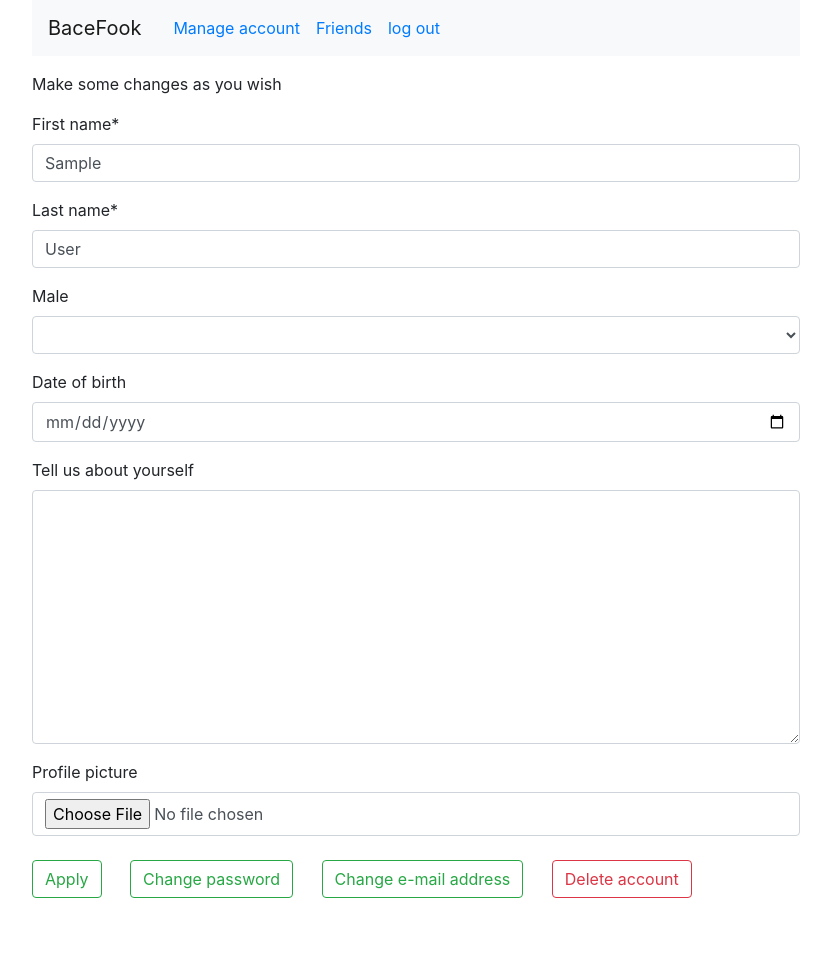
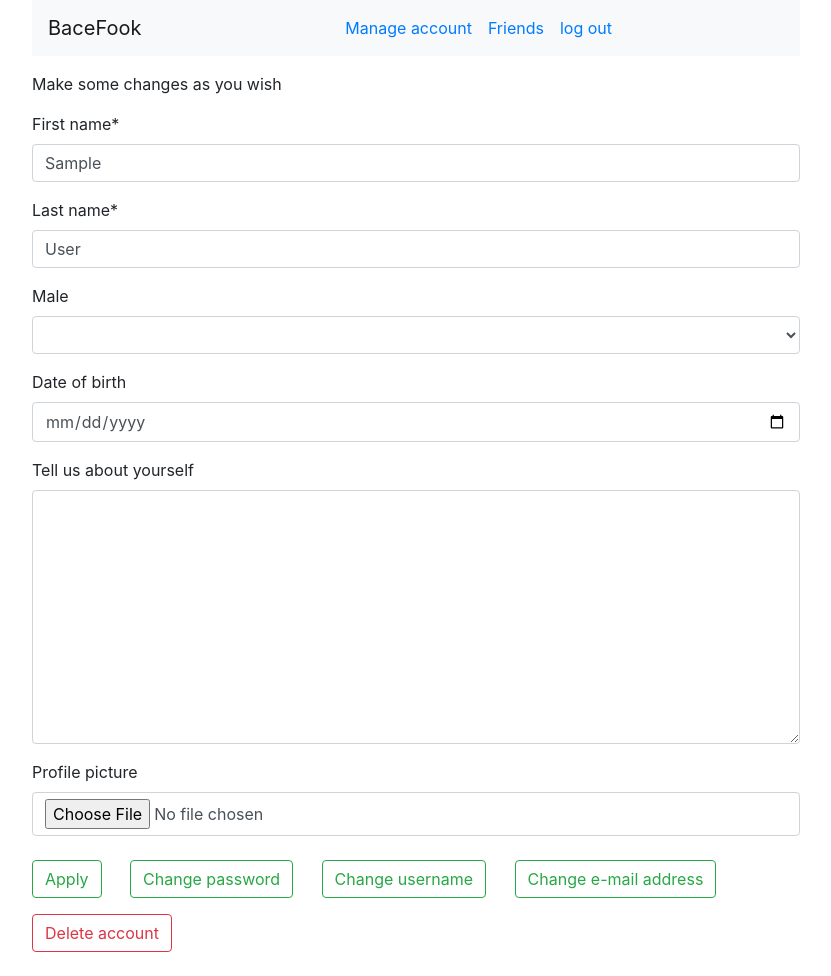
Before and after one commit to bartnyk/django-BaceFook, a Django app: page /accounts/settings/ in a window 1280 px wide. Shown: the whole page, without its empty margins (224-1055 px from the left). Before the commit the page ends 898 px from the top, so only its background shows below. Run offline with Django 3.2, Linux system fonts and the light colour scheme; the visitor is signed in with stand-in values (Sample User, id 1); data comes from the database, SQL or seed files in the repository; some libraries are stand-ins or nearby versions.

Commit message:
User is able to change username/email and delete an account

```diff
--- a/templates/base.html
+++ b/templates/base.html
@@ -7,6 +7,9 @@
 
         {% endblock title %}
     </title>
+    <script src="https://code.jquery.com/jquery-3.2.1.slim.min.js" integrity="sha384-KJ3o2DKtIkvYIK3UENzmM7KCkRr/rE9/Qpg6aAZGJwFDMVNA/GpGFF93hXpG5KkN" crossorigin="anonymous"></script>
+<script src="https://cdnjs.cloudflare.com/ajax/libs/popper.js/1.12.9/umd/popper.min.js" integrity="sha384-ApNbgh9B+Y1QKtv3Rn7W3mgPxhU9K/ScQsAP7hUibX39j7fakFPskvXusvfa0b4Q" crossorigin="anonymous"></script>
+
     <link rel="stylesheet" href="https://maxcdn.bootstrapcdn.com/bootstrap/4.0.0/css/bootstrap.min.css" integrity="sha384-Gn5384xqQ1aoWXA+058RXPxPg6fy4IWvTNh0E263XmFcJlSAwiGgFAW/dAiS6JXm" crossorigin="anonymous">
     <script src="https://maxcdn.bootstrapcdn.com/bootstrap/4.0.0/js/bootstrap.min.js" integrity="sha384-JZR6Spejh4U02d8jOt6vLEHfe/JQGiRRSQQxSfFWpi1MquVdAyjUar5+76PVCmYl" crossorigin="anonymous"></script>
     <link rel="stylesheet" href="{% static 'style.css' %}">
@@ -14,34 +17,37 @@
 <body>
 <nav class="navbar navbar-expand-lg navbar-light bg-light">
   <a class="navbar-brand" href="{% url 'user_interface:timeline' %}">BaceFook</a>
+  {% block additional_nav_item %}
+
+  {% endblock additional_nav_item %}
   <button class="navbar-toggler" type="button" data-toggle="collapse" data-target="#navbarSupportedContent" aria-controls="navbarSupportedContent" aria-expanded="false" aria-label="Toggle navigation">
     <span class="navbar-toggler-icon"></span>
   </button>
 
-  <div class="collapse navbar-collapse" id="navbarSupportedContent">
+  <div class="collapse navbar-collapse ml-auto" id="navbarSupportedContent">
     {% if user.is_authenticated %}
-      <ul class="navbar-nav mr-auto">
+      <ul class="navbar-nav mr-auto float-right ml-auto">
 
         <li class="nav-item">
-          <a href="{% url 'user_data:details' %}">Manage account</a>
+          <a class='float-right' href="{% url 'user_data:details' %}">Manage account</a>
         </li>
         <li class="nav-item">
-          <a href="{% url 'user_interface:friends' %}">Friends</a>
+          <a class='float-right' href="{% url 'user_interface:friends' %}">Friends</a>
         </li>
         <li class="nav-item">
-          <a href="{% url 'user_data:logout' %}">log out</a>
+          <a class='float-right' href="{% url 'user_data:logout' %}">log out</a>
         </li>
 
       </ul>
+    </div>
     {% endif %}
 
-    {% block additional_nav_item %}
 
-    {% endblock additional_nav_item %}
-  </div>
+
 </nav>
     {% block content %}
 
     {% endblock content %}
+
 <body>
 </html>
--- a/templates/social/settings.html
+++ b/templates/social/settings.html
@@ -11,10 +11,11 @@
     {% csrf_token %}
     {{ form|crispy }}
     {{ img_form|crispy }}
-    <input type="submit" value="Apply" class="btn btn-outline-success my-2 mr-4">
-    <input type="submit" value="Change password" class="btn btn-outline-success my-2 mr-4">
-    <input type="submit" value="Change e-mail address" class="btn btn-outline-success my-2 mr-4">
-    <input type="submit" value="Delete account" class="btn btn-outline-danger my-2 mr-4"> <!-- dodać name -->
+    <input type="submit" name='confirm' value="Apply" class="btn btn-outline-success my-2 mr-4">
+    <input type="submit" name='btn' value="Change password" class="btn btn-outline-success my-2 mr-4">
+    <input type="submit" name='btn' value="Change username" class="btn btn-outline-success my-2 mr-4">
+    <input type="submit" name='btn' value="Change e-mail address" class="btn btn-outline-success my-2 mr-4">
+    <input type="submit" name='btn' value="Delete account" class="btn btn-outline-danger my-2 mr-4">
 
     </form>
 
--- a/templates/social/timeline.html
+++ b/templates/social/timeline.html
@@ -38,7 +38,7 @@ Timeline
                         <br>
                         <p style='margin-top: 1.5rem;'>{{ post.body }}</p>
                         {% if post.image.name != '' %}
-                        <p><img src="{{ post.image.url }}" class='post-img'><p>
+                        <p><img src="{{ post.image.url }}" class='post-img col-12'><p>
                         {% endif %}
 
                   <p class='post-white-details'>
--- a/user_data/forms.py
+++ b/user_data/forms.py
@@ -5,6 +5,7 @@ from django.contrib.auth.password_validation import validate_password
 from django.core.files import images
 from django.forms.models import ModelFormMetaclass
 from .validators import validate_date_of_birth, validate_image
+from django.contrib.auth.hashers import check_password
 
 _MALES = (
     ('None', ''),
@@ -12,6 +13,13 @@ _MALES = (
     ('Female', 'Female'),
     ('Other', 'Other'),
 )
+
+def password_check(p1, p2):
+    if not check_password(p1, p2):
+        raise ValidationError("Incorrect password!")
+    else:
+        return p1
+
 
 class LoginForm(forms.Form):
     username_or_mail = forms.CharField(label='Login or e-mail', max_length=150)
@@ -87,10 +95,51 @@ class AdditionalInfoForm(forms.Form):
         if date:
             return validate_date_of_birth(date)
 
-class ChangeUsernameOrMailForm(forms.Form):
-    username = forms.CharField(label='Your new login', max_length=150, required=False)
-    email = forms.EmailField(label='E-mail address', max_length=150, required=False)
-    password = forms.CharField(label='Password', widget=forms.PasswordInput)
+class ChangeUsername(forms.ModelForm):
+    password = forms.CharField(widget=forms.PasswordInput())
+
+    class Meta:
+        model = User
+        fields = ['username', 'password']
+
+    def __init__(self, user, *args, **kwargs):
+        self.user = user
+        super(ChangeUsername, self).__init__(*args, **kwargs)
+
+    def clean_password(self):
+        pwd = self.cleaned_data['password']
+        return password_check(pwd, self.user.password)
+
+class TypePassword(forms.ModelForm):
+    password = forms.CharField(widget=forms.PasswordInput())
+
+    class Meta:
+        model = User
+        fields =['password']
+
+    def __init__(self, user, *args, **kwargs):
+        self.user = user
+        super(TypePassword, self).__init__(*args, **kwargs)
+
+    def clean_password(self):
+        pwd = self.cleaned_data['password']
+        print(pwd)
+        return password_check(pwd, self.user.password)
+
+class ChangeEmail(forms.ModelForm):
+    password = forms.CharField(widget=forms.PasswordInput())
+
+    class Meta:
+        model = User
+        fields = ['email', 'password']
+
+    def __init__(self, user, *args, **kwargs):
+        self.user = user
+        super(ChangeEmail, self).__init__(*args, **kwargs)
+
+    def clean_password(self):
+        pwd = self.cleaned_data['password']
+        return password_check(pwd, self.user.password)
 
 class PasswordResetForm(forms.Form):
     email = forms.EmailField(label='E-mail address', max_length=150, required=False)
--- a/user_data/urls.py
+++ b/user_data/urls.py
@@ -12,11 +12,14 @@ urlpatterns = [
     path('register/', registration_view, name='register'),
     path('change_password/', PasswordChangeView.as_view(template_name='authentication/password_change.html', success_url="success/"), name='password_change'),
     path('change_password/success/', PasswordChangeDoneView.as_view(template_name='authentication/password_change_success.html'), name='password_change_done'),
+    path('change/email/', change_email_or_username, name='change_email'),
+    path('change/username/', change_email_or_username, name='change_username'),
     path('profile/', account_details, name='details'),
     path('confirm/', send_confirmation, name='confirm'),
     path('confirm/<uuid:uuid>/', check_confirmation, name='check'),
     path('settings/', account_settings, name="account_settings"),
     path('details/<str:slug>/', account_details, name='other_acc_details'),
+    path('delete/', delete_account, name='delete_account'),
 ]
 
 urlpatterns += static(settings.MEDIA_URL, document_root=settings.MEDIA_ROOT)
--- a/user_data/views.py
+++ b/user_data/views.py
@@ -79,7 +79,7 @@ def account_details(request, slug=None):
             add_friend(profile.user, request.user)
         elif btn == "Delete friend":
             remove_friend(profile.user, request.user)
-        elif btn == "Change details": return redirect(reverse('user_data:account_settings'))
+        elif btn == "Account settings": return redirect(reverse('user_data:account_settings'))
         elif btn == "Message": pass # Not ready yet
         return HttpResponseRedirect(request.path_info)
 
@@ -127,7 +127,7 @@ def account_settings(request):
     profile = Profile.objects.get(user=user)
     if request.method == "POST":
         form = AdditionalInfoForm(request.POST, request.FILES)
-        if form.is_valid():
+        if form.is_valid() and request.POST.get('confirm'):
             cd = form.cleaned_data
             print(cd)
             user.first_name = cd['first_name']
@@ -141,6 +141,12 @@ def account_settings(request):
             user.save()
             profile.save()
             return redirect(reverse('user_data:details'))
+        else:
+            action = request.POST.get('btn')
+            if action == 'Change password': return redirect(reverse('user_data:password_change'))
+            elif action == 'Change e-mail address': return redirect(reverse('user_data:change_email'))
+            elif action == 'Change username': return redirect(reverse('user_data:change_username'))
+            elif action == 'Delete account': return redirect(reverse('user_data:delete_account'))
     else:
         form = AdditionalInfoForm(initial={
             "first_name": user.first_name,
@@ -150,3 +156,37 @@ def account_settings(request):
             "about": profile.about
         })
     return render(request, 'social/settings.html', {"form": form})
+
+@login_required
+def change_email_or_username(request):
+    action = request.path.split("/")[-2]
+    u = request.user
+    if request.method == "POST":
+        if action == 'email':
+            form = ChangeEmail(request.user, request.POST)
+        elif action == 'username':
+            form = ChangeUsername(request.user, request.POST)
+        if form.is_valid():
+            cd = form.cleaned_data
+            if cd.get('username'): u.username = cd.get('username')
+            elif cd.get('email'): u.email = cd.get('email')
+            u.save()
+            return redirect(reverse('user_data:details'))
+    else:
+        if action == 'email':
+            form = ChangeEmail(request.user)
+        elif action == 'username':
+            form = ChangeUsername(request.user)
+    return render(request, 'authentication/change.html', {'form': form})
+
+def delete_account(request):
+    usr = request.user
+    if request.method == "POST":
+        form = TypePassword(request.user, request.POST)
+        print(form.errors)
+        if form.is_valid():
+            usr.delete()
+            return redirect(reverse("user_data:login"))
+    else:
+        form = TypePassword(request.user)
+    return render(request, 'authentication/delete_account.html', {"form": form})
```
Also changed, not shown: templates/authentication/change.html (added, +16 -0 lines), templates/authentication/delete_account.html (added, +15 -0 lines), templates/social/account.html (+14 -7 lines).
